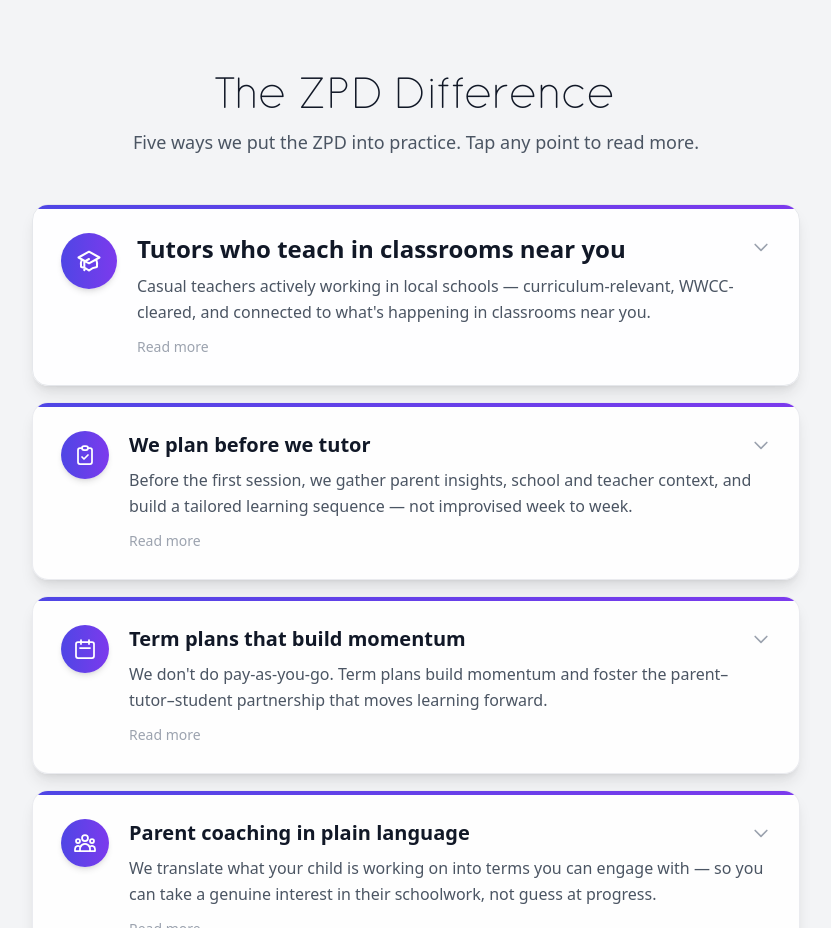
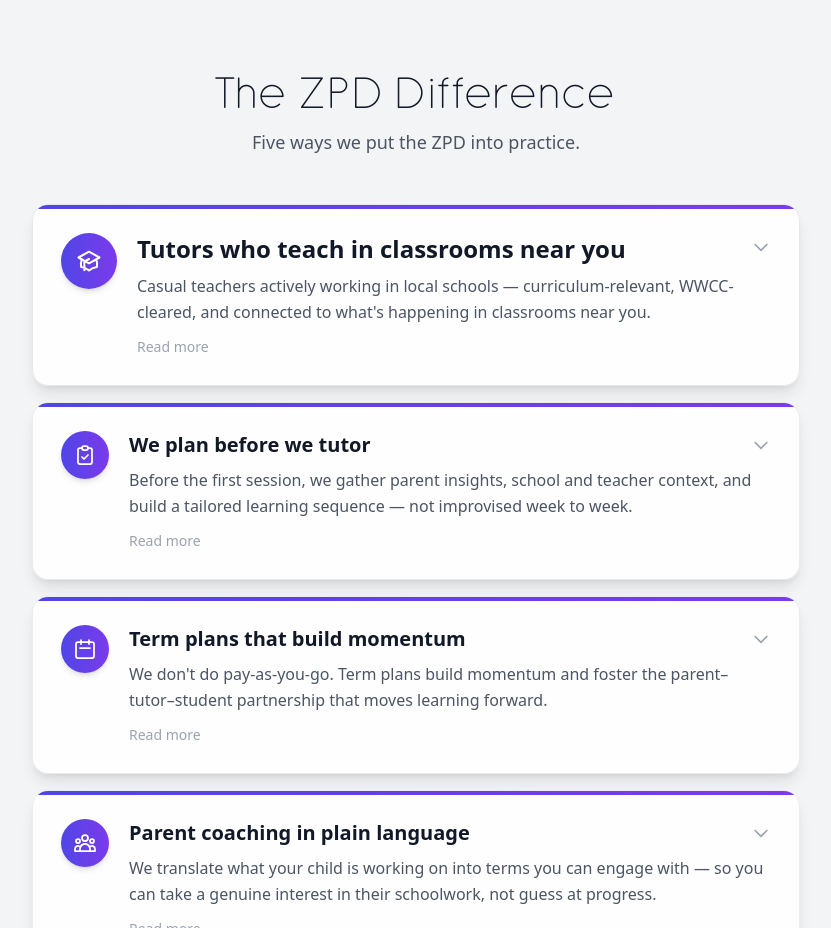
Before and after one commit to jacquescaspar-bit/ZPD, a Next.js app: page / in a window 1280 px wide. Shown: the part 900-1828 px from the top of the page, without its empty margins (224-1055 px from the left). Built offline with nearby package versions, Linux system fonts and the light colour scheme.

Commit message:
Remove tap-to-read-more hint from homepage features

```diff
--- a/app/Features.tsx
+++ b/app/Features.tsx
@@ -106,7 +106,7 @@ const Features = () => {
             The ZPD Difference
           </h2>
           <p className="mx-auto max-w-2xl text-base text-gray-600 dark:text-gray-400 sm:text-lg">
-            Five ways we put the ZPD into practice. Tap any point to read more.
+            Five ways we put the ZPD into practice.
           </p>
         </div>
 
```
